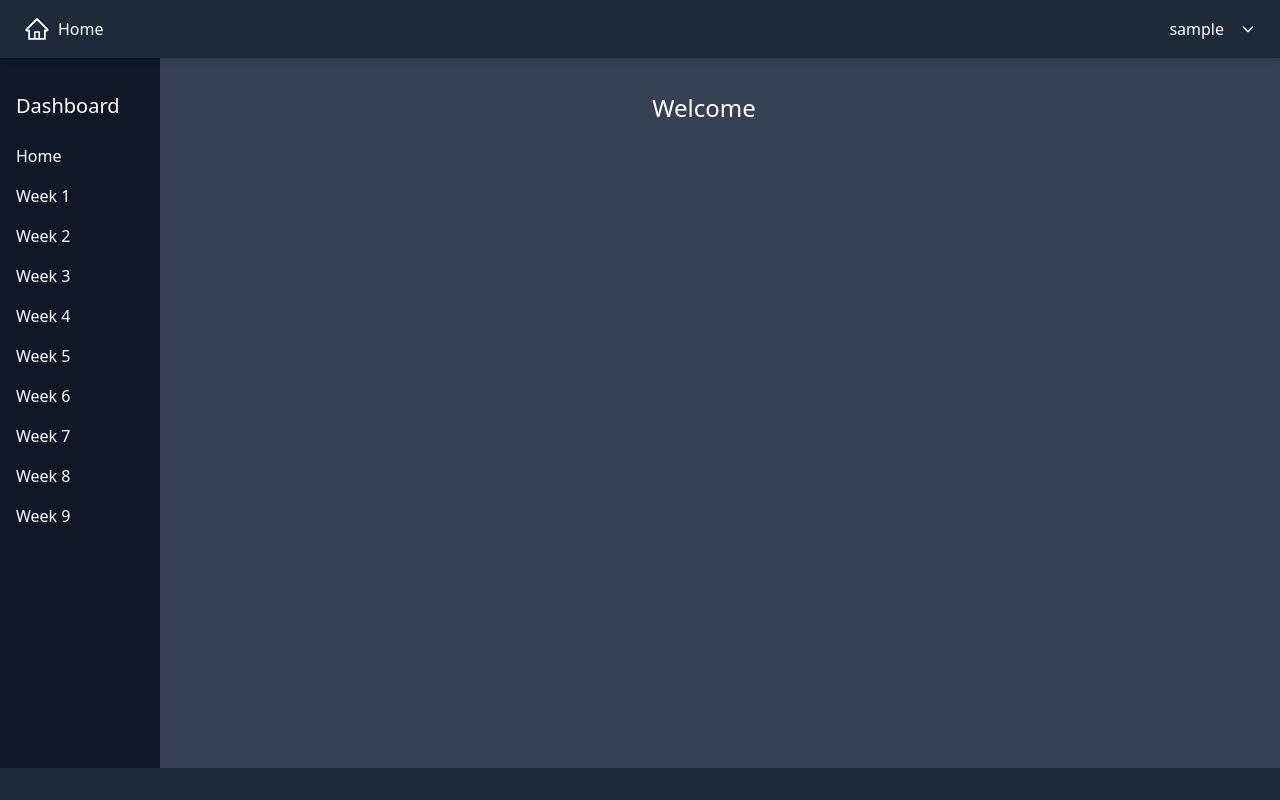
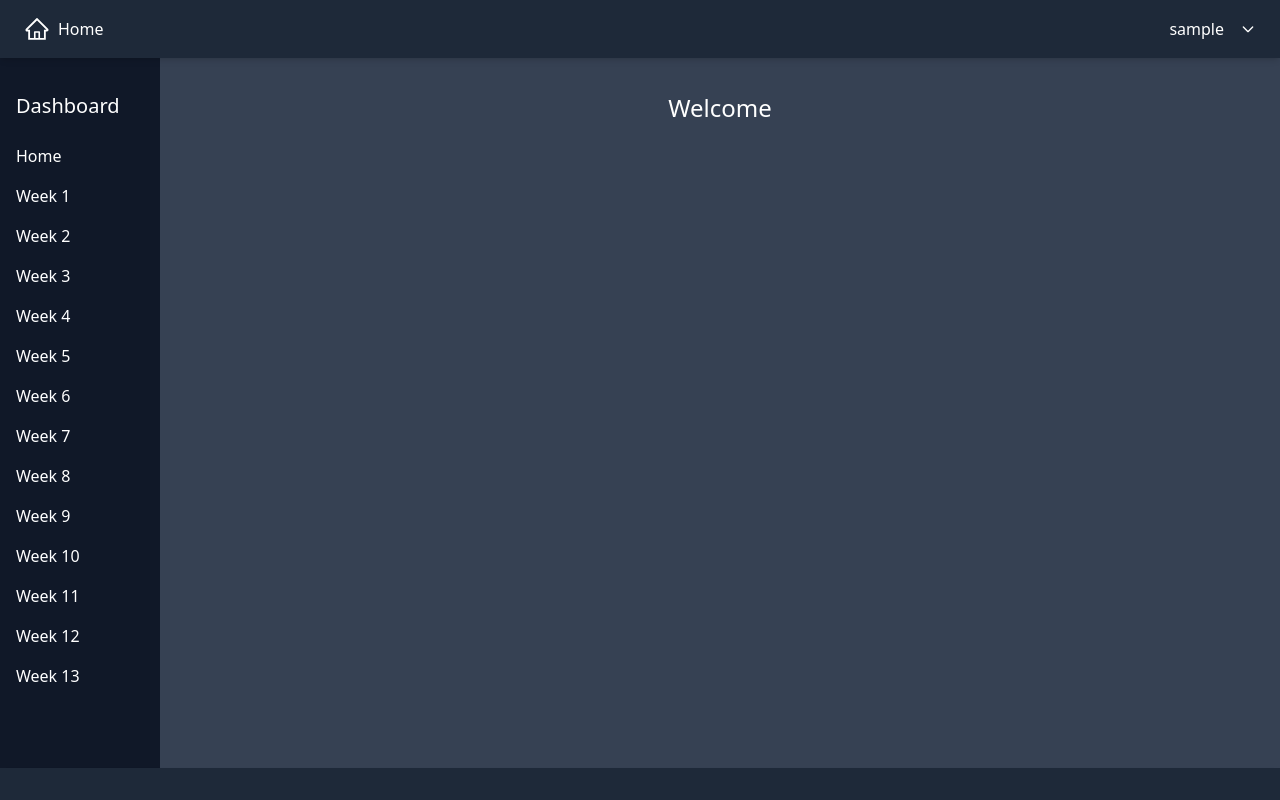
Before and after one commit to williamscodebox/ffApp, a React (Vite) app in the folder frontend/: page /menu in a window 1280 px wide. Shown: the top 800 px of the page. Built offline with nearby package versions, Linux system fonts and the light colour scheme; sample sign-in values are in the browser's storage.

Commit message:
updated Sidebar

```diff
--- a/frontend/src/components/Sidebar.jsx
+++ b/frontend/src/components/Sidebar.jsx
@@ -12,8 +12,25 @@ function Sidebar() {
     updateValues(update);
   };
 
+  const pattern = [
+    [0, 0],
+    [1, 0],
+    [2, 0],
+    [3, 0],
+    [4, 1],
+    [5, 1],
+    [6, 1],
+    [7, 1],
+    [8, 1],
+    [9, 2],
+    [10, 2],
+    [11, 2],
+    [12, 2],
+  ];
+
   return (
-    <div className="bg-gray-900 text-white w-[10rem] h-full p-4 pt-10 fixed">
+    <div className="bg-gray-900 text-white w-[10rem] h-full p-4 pt-10 ">
+      {/*add fixed above to the div css and then add scroll bar to sidebar*/}
       <h1 className="text-xl">Dashboard</h1>
       <ul className="mt-6 space-y-4">
         <li>
@@ -25,87 +42,20 @@ function Sidebar() {
             <span className="hidden sm:block">Home</span>
           </Link>
         </li>
+
+        {pattern.map((item) => {
+          return (
             <li>
               <Link
                 to="/Week"
                 className="flex items-center text-white transition-all duration-300 hover:translate-x-2"
-            onClick={() => handleClick(0, 0)}
+                onClick={() => handleClick(item[0], item[1])}
               >
-            <span className="hidden sm:block">Week 1</span>
+                <span className="hidden sm:block">Week {item[0] + 1}</span>
               </Link>
             </li>
-        <li>
-          <Link
-            to="/Week"
-            className="flex items-center text-white transition-all duration-300 hover:translate-x-2"
-            onClick={() => handleClick(1, 0)}
-          >
-            <span className="hidden sm:block">Week 2</span>
-          </Link>
-        </li>
-        <li>
-          <Link
-            to="/Week"
-            className="flex items-center text-white transition-all duration-300 hover:translate-x-2"
-            onClick={() => handleClick(2, 0)}
-          >
-            <span className="hidden sm:block">Week 3</span>
-          </Link>
-        </li>
-        <li>
-          <Link
-            to="/Week"
-            className="flex items-center text-white transition-all duration-300 hover:translate-x-2"
-            onClick={() => handleClick(3, 0)}
-          >
-            <span className="hidden sm:block">Week 4</span>
-          </Link>
-        </li>
-        <li>
-          <Link
-            to="/Week"
-            className="flex items-center text-white transition-all duration-300 hover:translate-x-2"
-            onClick={() => handleClick(4, 1)}
-          >
-            <span className="hidden sm:block">Week 5</span>
-          </Link>
-        </li>
-        <li>
-          <Link
-            to="/Week"
-            className="flex items-center text-white transition-all duration-300 hover:translate-x-2"
-            onClick={() => handleClick(5, 1)}
-          >
-            <span className="hidden sm:block">Week 6</span>
-          </Link>
-        </li>
-        <li>
-          <Link
-            to="/Week"
-            className="flex items-center text-white transition-all duration-300 hover:translate-x-2"
-            onClick={() => handleClick(6, 1)}
-          >
-            <span className="hidden sm:block">Week 7</span>
-          </Link>
-        </li>{" "}
-        <li>
-          <Link
-            to="/Week"
-            className="flex items-center text-white transition-all duration-300 hover:translate-x-2"
-            onClick={() => handleClick(7, 1)}
-          >
-            <span className="hidden sm:block">Week 8</span>
-          </Link>
-        </li>{" "}
-        <li>
-          <Link
-            to="/Week"
-            className="flex items-center text-white transition-all duration-300 hover:translate-x-2"
-            onClick={() => handleClick(8, 1)}
-          >
-            <span className="hidden sm:block">Week 9</span>
-          </Link>
-        </li>
+          );
+        })}
       </ul>
     </div>
   );
```
Lines whose indentation alone changed are shown as unchanged.
